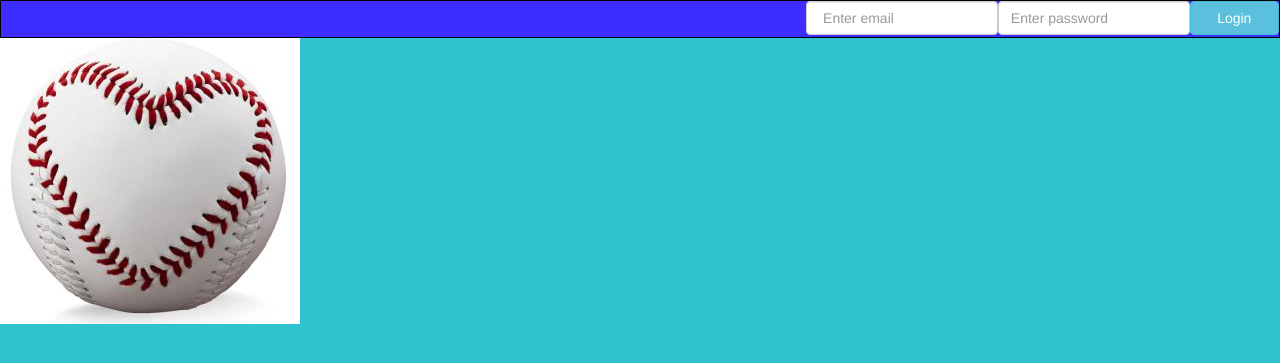
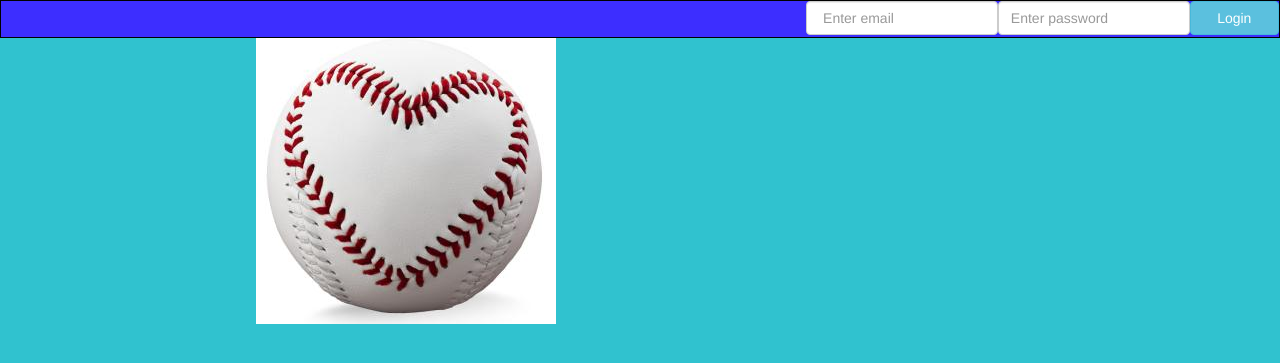
Before and after one commit to gmaurer/mastersofcode1, a PHP site: page / in a window 1280 px wide. Shown: the top 363 px of the page. Run offline with PHP 8.4, Linux system fonts and the light colour scheme; some libraries are stand-ins or nearby versions.

Commit message:
added div

```diff
--- a/www/index.php
+++ b/www/index.php
@@ -67,8 +67,9 @@
     }
 
     .center {
+        margin: auto;
+        width: 60%;
 
-        width: 30%;
 
     }
 
@@ -89,9 +90,9 @@
 
     </form>
     </nav>
-    <div class="center">
+    <div>
+        <div class="center"><img src="Baseball-Heart-L.jpg" class="images" style="width:300px;height:286px;"></div>
 
-        <img src="Baseball-Heart-L.jpg" class="images" style="width:300px;height:286px;">
 
     </div>
 
```
